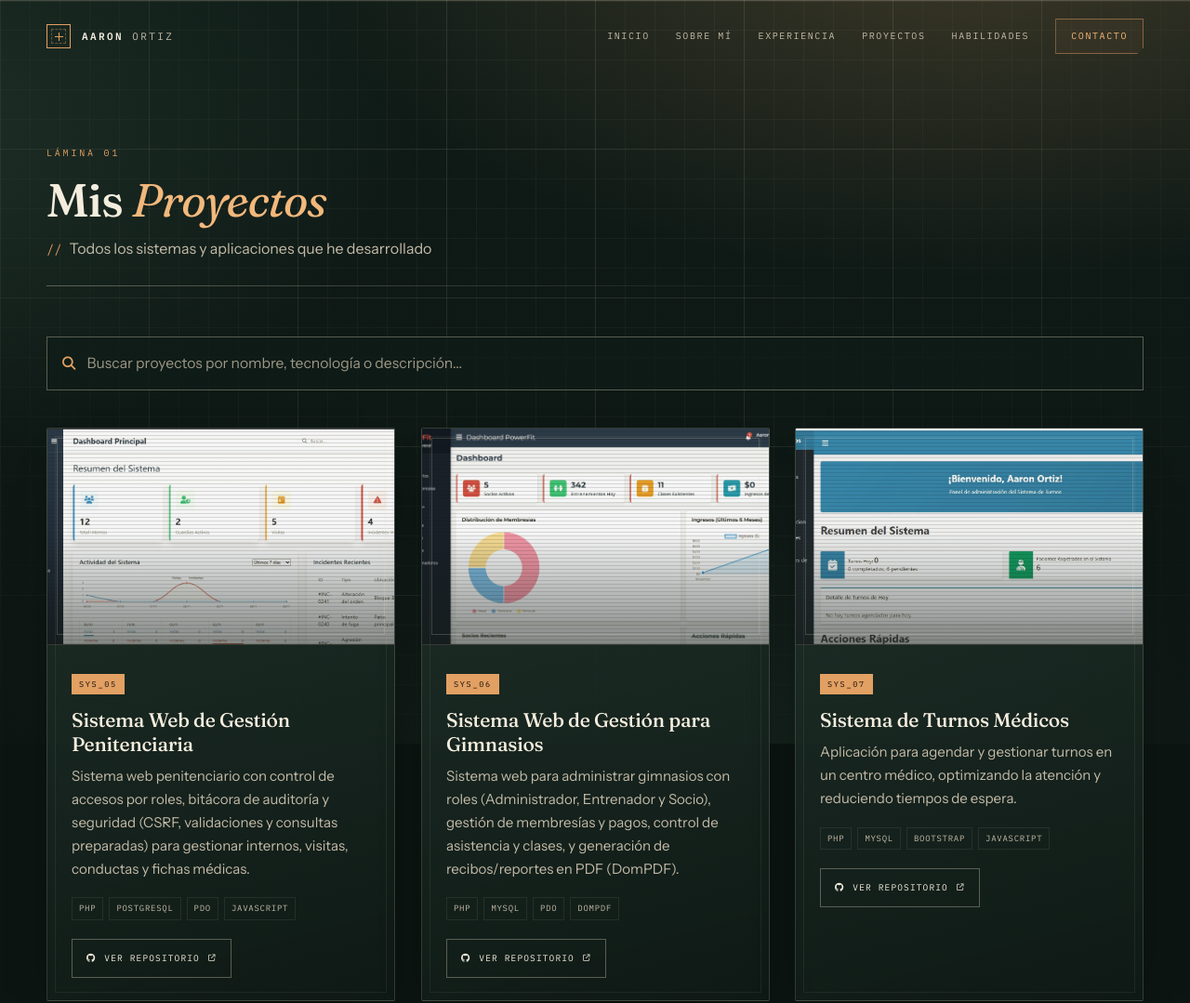
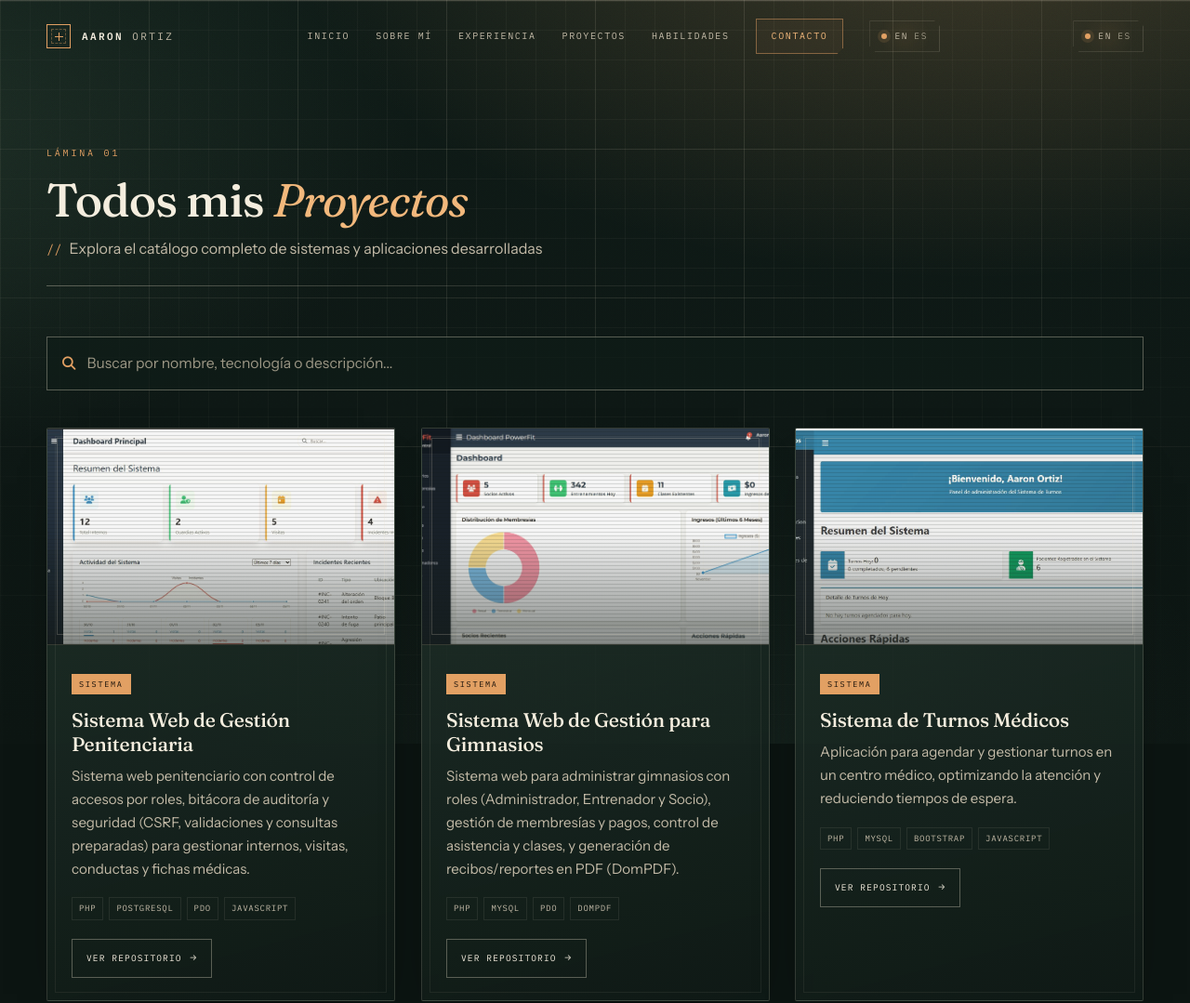
Before and after one commit to Aaron776/Portafolio, a plain HTML site: page mas_proyectos.html in a window 1280 px wide. Shown: the top 1079 px of the page at 93% size. Drawn offline with nearby package versions, Linux system fonts and the light colour scheme.

Commit message:
Añade botón foco ES/EN con traducciones

```diff
--- a/estilos.css
+++ b/estilos.css
@@ -316,6 +316,87 @@ h4 {
     border-color: var(--copper);
 }
 
+.lang-toggle {
+    display: inline-flex;
+    align-items: center;
+    gap: 8px;
+    font-family: var(--font-mono);
+    font-size: 9.5px;
+    letter-spacing: 0.18em;
+    text-transform: uppercase;
+    color: var(--ink-soft);
+    border: 1px solid var(--line);
+    padding: 8px 12px;
+    background: radial-gradient(circle at 50% 50%, rgba(226, 160, 99, 0.06), transparent 70%);
+    position: relative;
+    clip-path: polygon(0 0, calc(100% - 6px) 0, 100% 6px, 100% 100%, 6px 100%, 0 calc(100% - 6px));
+    transition: color 0.3s var(--ease), border-color 0.3s var(--ease), background 0.3s var(--ease), box-shadow 0.3s var(--ease), transform 0.3s var(--ease);
+}
+
+.lang-toggle::before {
+    content: "";
+    position: absolute;
+    inset: 0;
+    pointer-events: none;
+    background: radial-gradient(120px circle at var(--mx, 50%) var(--my, 50%), rgba(242, 184, 124, 0.12), transparent 70%);
+    opacity: 0;
+    transition: opacity 0.3s var(--ease);
+}
+
+.lang-toggle-dot {
+    width: 6px;
+    height: 6px;
+    border-radius: 50%;
+    background: var(--copper);
+    box-shadow: 0 0 0 4px rgba(226, 160, 99, 0.12);
+    transition: box-shadow 0.3s var(--ease), background 0.3s var(--ease);
+}
+
+.lang-toggle-text {
+    position: relative;
+    z-index: 1;
+}
+
+.lang-toggle:hover {
+    color: var(--copper-bright);
+    border-color: rgba(226, 160, 99, 0.6);
+    transform: translateY(-1px);
+}
+
+.lang-toggle:hover::before {
+    opacity: 1;
+}
+
+.lang-toggle:hover .lang-toggle-dot {
+    box-shadow: 0 0 0 6px rgba(226, 160, 99, 0.16);
+}
+
+.lang-toggle:focus-visible {
+    outline: none;
+    box-shadow: 0 0 0 2px rgba(242, 184, 124, 0.32);
+    border-color: var(--copper-bright);
+}
+
+.lang-toggle.is-en .lang-toggle-text::before {
+    content: "ES";
+}
+
+.lang-toggle.is-en .lang-toggle-text::after {
+    content: "EN";
+    margin-left: 6px;
+    color: var(--ink-faint);
+}
+
+.lang-toggle:not(.is-en) .lang-toggle-text::before {
+    content: "EN";
+}
+
+.lang-toggle:not(.is-en) .lang-toggle-text::after {
+    content: "ES";
+    margin-left: 6px;
+    color: var(--ink-faint);
+}
+
 .hamburger {
     position: relative;
     z-index: 1005;
@@ -2184,6 +2265,16 @@ body.nav-open {
         visibility: visible;
     }
 
+    .lang-toggle {
+        display: none;
+    }
+
+    .nav-menu .lang-toggle {
+        display: inline-flex;
+        align-self: flex-start;
+        margin-top: 10px;
+    }
+
     .nav-link {
         font-size: 12px;
         letter-spacing: 0.2em;
--- a/index.html
+++ b/index.html
@@ -742,6 +742,7 @@
 
     <script type="text/javascript" src="https://cdn.jsdelivr.net/npm/@emailjs/browser@4/dist/email.min.js"></script>
     <script src="js/app.js"></script>
+    <script src="js/lang.js"></script>
     <script src="js/email.js"></script>
 </body>
 
--- /dev/null
+++ b/js/lang.js
@@ -0,0 +1,420 @@
+(function () {
+  "use strict";
+
+  const dict = {
+    es: {
+      nav: { inicio: "Inicio", sobre: "Sobre Mí", exp: "Experiencia", proyectos: "Proyectos", hab: "Habilidades", contacto: "Contacto" },
+      hero: {
+        h1Pre: "Hola, soy",
+        h1Accent: "Aaron Ortiz",
+        sub: "Desarrollador de Software especializado en construir soluciones digitales modernas y eficientes",
+        btnPro: "Ver Proyectos",
+        btnCon: "Conectar",
+        btnCv: "Descargar CV",
+        chip: "SISTEMAS EN LÍNEA · 10 MÓDULOS",
+        tag: "AARON ORTIZ",
+        sys: "SISTEMAS",
+        rev: "LÁMINA 00 · REV 2025"
+      },
+      ledger: [
+        ["3+", "AÑOS DE EXPERIENCIA"],
+        ["6+", "PROYECTOS COMPLETADOS"],
+        ["10+", "SISTEMAS DESARROLLADOS"]
+      ],
+      about: {
+        plate: "Sobre Mí",
+        title: "Más que código, <span class=accent>soluciones</span>",
+        p1: "Soy un desarrollador de software con enfoque en crear aplicaciones web robustas, escalables y con excelente experiencia de usuario.",
+        p2: "Especializado en el desarrollo full-stack con <strong>PHP, Laravel, PostgreSQL, MySQL, JavaScript</strong> y tecnologías modernas. Me apasiona transformar ideas complejas en soluciones simples y funcionales.",
+        p3: "Siempre en búsqueda de nuevos desafíos para seguir aprendiendo y aportando valor a cada proyecto.",
+        s1k: "+ EXPERIENCIA",
+        s1n: "3+",
+        s1l: "AÑOS",
+        s2k: "+ PROYECTOS",
+        s2n: "6+",
+        s2l: "COMPLETADOS"
+      },
+      exp: {
+        plate: "Mi Experiencia",
+        title: "Trayectoria <span class=accent>profesional</span>",
+        sub: "Desarrollo de soluciones empresariales y sistemas a medida",
+        p1t: "Desarrollador de Software",
+        p1c: "Freelance / Proyectos Independientes",
+        p1p: "2022 - Presente",
+        p1i: [
+          "Desarrollo de sistemas de gestión empresarial (carnicería, veterinaria, taller mecánico, parqueadero)",
+          "Implementación de aplicaciones web con PHP, Laravel y bases de datos relacionales",
+          "Creación de APIs RESTful y sistemas con autenticación y roles de usuario",
+          "Optimización de consultas SQL y diseño de bases de datos"
+        ],
+        p2t: "Desarrollador Web",
+        p2c: "Proyectos Académicos y Personales",
+        p2p: "2020 - 2022",
+        p2i: [
+          "Desarrollo frontend con HTML5, CSS3, JavaScript y Bootstrap",
+          "Integración con bases de datos MySQL y PostgreSQL",
+          "Aplicación de buenas prácticas de código y diseño responsivo"
+        ],
+        btn: "Ver Todos los Proyectos"
+      },
+      proj: {
+        plate: "Mis Proyectos",
+        title: "Proyectos <span class=accent>destacados</span>",
+        sub: "Sistemas reales desarrollados para resolver necesidades empresariales",
+        sys: "SISTEMA",
+        btn: "Ver Repositorio",
+        more: "Ver Más Proyectos"
+      },
+      skills: {
+        plate: "Mis Habilidades",
+        title: "Stack <span class=accent>tecnológico</span>",
+        sub: "Herramientas y tecnologías que utilizo para desarrollar soluciones",
+        c1: "Backend",
+        c2: "Frontend",
+        c3: "Base de Datos",
+        c4: "Herramientas & Otros",
+        aiHead: "Inteligencia Artificial & Automatización",
+        aiSub: "Integración de IA para potenciar soluciones",
+        ai: [
+          ["01", "Integración de IA", "Uso de APIs de IA para automatizar procesos"],
+          ["02", "Chatbots", "Desarrollo de asistentes inteligentes"],
+          ["03", "Análisis de Datos", "Procesamiento y análisis con IA"],
+          ["04", "Automatización", "Flujos inteligentes con IA"]
+        ],
+        pTitle: "Dominio Tecnológico"
+      },
+      contact: {
+        plate: "Contáctame",
+        title: "Trabajemos <span class=accent>juntos</span>",
+        sub: "¿Tienes un proyecto en mente? ¡Hablemos!",
+        info: "Información de Contacto",
+        email: "Email",
+        phone: "Teléfono",
+        loc: "Ubicación",
+        locv: "Quito, Ecuador",
+        social: "Sígueme",
+        form: "Envíame un Mensaje",
+        lName: "Nombre completo *",
+        lEmail: "Email *",
+        lSub: "Asunto *",
+        lMsg: "Mensaje *",
+        btn: "Enviar Mensaje"
+      },
+      footer: {
+        desc: "Desarrollador de software especializado en soluciones modernas con PHP, Laravel, PostgreSQL, MySQL, JavaScript y más.",
+        nav: "Navegación",
+        social: "Redes Sociales",
+        copy: "© 2025 Aaron Ortiz. Todos los derechos reservados.",
+        tag: "LÁMINA 06 · CIERRE DE ATLAS"
+      },
+      catalog: {
+        plate: "Catálogo de Proyectos",
+        title: "Todos mis <span class=accent>Proyectos</span>",
+        sub: "Explora el catálogo completo de sistemas y aplicaciones desarrolladas",
+        search: "Buscar por nombre, tecnología o descripción...",
+        clear: "Limpiar búsqueda",
+        count: "proyecto(s) encontrado(s)",
+        noneT: "No se encontraron proyectos",
+        noneP: "Intenta con otro término de búsqueda",
+        back: "Volver al Inicio"
+      }
+    },
+    en: {
+      nav: { inicio: "Home", sobre: "About", exp: "Experience", proyectos: "Projects", hab: "Skills", contacto: "Contact" },
+      hero: {
+        h1Pre: "Hi, I'm",
+        h1Accent: "Aaron Ortiz",
+        sub: "Software Developer focused on building modern, efficient digital solutions",
+        btnPro: "View Projects",
+        btnCon: "Get in Touch",
+        btnCv: "Download CV",
+        chip: "SYSTEMS ONLINE · 10 MODULES",
+        tag: "AARON ORTIZ",
+        sys: "SYSTEMS",
+        rev: "PLATE 00 · REV 2025"
+      },
+      ledger: [
+        ["3+", "YEARS OF EXPERIENCE"],
+        ["6+", "PROJECTS COMPLETED"],
+        ["10+", "SYSTEMS DEVELOPED"]
+      ],
+      about: {
+        plate: "About Me",
+        title: "More than code, <span class=accent>solutions</span>",
+        p1: "I'm a software developer focused on building robust, scalable web applications with great user experience.",
+        p2: "Specialized in full-stack development with <strong>PHP, Laravel, PostgreSQL, MySQL, JavaScript</strong> and modern technologies. I love turning complex ideas into simple, functional solutions.",
+        p3: "Always looking for new challenges to keep learning and adding value to every project.",
+        s1k: "+ EXPERIENCE",
+        s1n: "3+",
+        s1l: "YEARS",
+        s2k: "+ PROJECTS",
+        s2n: "6+",
+        s2l: "COMPLETED"
+      },
+      exp: {
+        plate: "My Experience",
+        title: "Professional <span class=accent>journey</span>",
+        sub: "Building enterprise solutions and custom systems",
+        p1t: "Software Developer",
+        p1c: "Freelance / Independent Projects",
+        p1p: "2022 - Present",
+        p1i: [
+          "Built business management systems (butchery, veterinary, auto shop, parking lot)",
+          "Developed web apps with PHP, Laravel and relational databases",
+          "Created RESTful APIs with auth and role-based access",
+          "Optimized SQL queries and database design"
+        ],
+        p2t: "Web Developer",
+        p2c: "Academic & Personal Projects",
+        p2p: "2020 - 2022",
+        p2i: [
+          "Frontend with HTML5, CSS3, JavaScript and Bootstrap",
+          "Integrated MySQL and PostgreSQL databases",
+          "Applied clean code practices and responsive design"
+        ],
+        btn: "View All Projects"
+      },
+      proj: {
+        plate: "My Projects",
+        title: "Featured <span class=accent>projects</span>",
+        sub: "Real systems built to solve business needs",
+        sys: "SYSTEM",
+        btn: "View Repository",
+        more: "View More Projects"
+      },
+      skills: {
+        plate: "My Skills",
+        title: "Tech <span class=accent>stack</span>",
+        sub: "Tools and technologies I use to build solutions",
+        c1: "Backend",
+        c2: "Frontend",
+        c3: "Database",
+        c4: "Tools & Others",
+        aiHead: "AI & Automation",
+        aiSub: "Leveraging AI to power smarter solutions",
+        ai: [
+          ["01", "AI Integration", "Using AI APIs to automate workflows"],
+          ["02", "Chatbots", "Building intelligent assistants"],
+          ["03", "Data Analysis", "AI-powered insights and processing"],
+          ["04", "Automation", "Smart flows with AI"]
+        ],
+        pTitle: "Proficiency"
+      },
+      contact: {
+        plate: "Contact Me",
+        title: "Let's work <span class=accent>together</span>",
+        sub: "Got a project in mind? Let's talk!",
+        info: "Contact Information",
+        email: "Email",
+        phone: "Phone",
+        loc: "Location",
+        locv: "Quito, Ecuador",
+        social: "Follow me",
+        form: "Send me a Message",
+        lName: "Full name *",
+        lEmail: "Email *",
+        lSub: "Subject *",
+        lMsg: "Message *",
+        btn: "Send Message"
+      },
+      footer: {
+        desc: "Software developer specialized in modern solutions with PHP, Laravel, PostgreSQL, MySQL, JavaScript and more.",
+        nav: "Navigation",
+        social: "Social",
+        copy: "© 2025 Aaron Ortiz. All rights reserved.",
+        tag: "PLATE 06 · CLOSING ATLAS"
+      },
+      catalog: {
+        plate: "Project Catalog",
+        title: "All my <span class=accent>Projects</span>",
+        sub: "Browse the full catalog of systems and apps I've built",
+        search: "Search by name, tech or description...",
+        clear: "Clear search",
+        count: "project(s) found",
+        noneT: "No projects found",
+        noneP: "Try another search term",
+        back: "Back to Home"
+      }
+    }
+  };
+
+  function applyLang(lang) {
+    const t = dict[lang] || dict.es;
+    document.documentElement.lang = lang;
+    localStorage.setItem("lang", lang);
+
+    document.querySelectorAll(".lang-toggle").forEach((btn) => {
+      btn.classList.toggle("is-en", lang === "en");
+      btn.setAttribute("aria-pressed", lang === "en" ? "true" : "false");
+    });
+
+    const set = (sel, val, html) => {
+      const el = document.querySelector(sel);
+      if (el) html ? (el.innerHTML = val) : (el.textContent = val);
+    };
+    const setAll = (sel, val, html) => {
+      document.querySelectorAll(sel).forEach((el) => (html ? (el.innerHTML = val) : (el.textContent = val)));
+    };
+
+    setAll(".nav-menu .nav-link[href='#inicio'], .nav-menu .nav-link[href='index.html#inicio']", t.nav.inicio);
+    setAll(".nav-menu .nav-link[href='#sobre-mi'], .nav-menu .nav-link[href='index.html#sobre-mi']", t.nav.sobre);
+    setAll(".nav-menu .nav-link[href='#experiencia'], .nav-menu .nav-link[href='index.html#experiencia']", t.nav.exp);
+    setAll(".nav-menu .nav-link[href='#proyectos'], .nav-menu .nav-link[href='index.html#proyectos']", t.nav.proyectos);
+    setAll(".nav-menu .nav-link[href='#habilidades'], .nav-menu .nav-link[href='index.html#habilidades']", t.nav.hab);
+    setAll(".nav-contact-btn", t.nav.contacto);
+
+    set(".hero-title", `${t.hero.h1Pre} <span class="accent">${t.hero.h1Accent}</span>`, true);
+    set(".hero-subtitle", t.hero.sub);
+    set(".hero-buttons .btn-primary", `<i class="fa-solid fa-diagram-project" aria-hidden="true"></i> ${t.hero.btnPro}`, true);
+    set(".hero-buttons .btn-secondary", `<i class="fa-solid fa-paper-plane" aria-hidden="true"></i> ${t.hero.btnCon}`, true);
+    set(".hero-buttons .btn-cv", `<i class="fa-solid fa-file-arrow-down" aria-hidden="true"></i> ${t.hero.btnCv}`, true);
+    set(".plane-chip .mono", t.hero.chip);
+    set(".plane-photo .plane-tag", t.hero.tag);
+    set(".plane-plate .plane-sys", t.hero.sys);
+    set(".scene::after", t.hero.rev);
+
+    const ledger = document.querySelectorAll(".ledger-item");
+    if (ledger[0]) { set(".ledger-item:nth-child(1) .ledger-num", t.ledger[0][0]); set(".ledger-item:nth-child(1) .ledger-text", t.ledger[0][1]); }
+    if (ledger[1]) { set(".ledger-item:nth-child(2) .ledger-num", t.ledger[1][0]); set(".ledger-item:nth-child(2) .ledger-text", t.ledger[1][1]); }
+    if (ledger[2]) { set(".ledger-item:nth-child(3) .ledger-num", t.ledger[2][0]); set(".ledger-item:nth-child(3) .ledger-text", t.ledger[2][1]); }
+
+    set("#sobre-mi .section-header::before", t.about.plate);
+    set("#sobre-mi .section-title", t.about.title, true);
+    const ap = document.querySelectorAll("#sobre-mi .about-text p");
+    if (ap[0]) ap[0].textContent = t.about.p1;
+    if (ap[1]) ap[1].innerHTML = t.about.p2;
+    if (ap[2]) ap[2].textContent = t.about.p3;
+    set("#sobre-mi .stat:nth-child(1) .stat-kicker", t.about.s1k);
+    set("#sobre-mi .stat:nth-child(1) .stat-number", t.about.s1n);
+    set("#sobre-mi .stat:nth-child(1) .stat-label", t.about.s1l);
+    set("#sobre-mi .stat:nth-child(2) .stat-kicker", t.about.s2k);
+    set("#sobre-mi .stat:nth-child(2) .stat-number", t.about.s2n);
+    set("#sobre-mi .stat:nth-child(2) .stat-label", t.about.s2l);
+
+    set("#experiencia .section-header::before", t.exp.plate);
+    set("#experiencia .section-title", t.exp.title, true);
+    set("#experiencia .section-subtitle", t.exp.sub);
+    set("#experiencia .experience-grid .experience-card:nth-child(1) .experience-title", t.exp.p1t);
+    set("#experiencia .experience-grid .experience-card:nth-child(1) .company", t.exp.p1c);
+    set("#experiencia .experience-grid .experience-card:nth-child(1) .period", t.exp.p1p);
+    const e1 = document.querySelectorAll("#experiencia .experience-grid .experience-card:nth-child(1) .experience-list li");
+    t.exp.p1i.forEach((v, i) => { if (e1[i]) e1[i].textContent = v; });
+    set("#experiencia .experience-grid .experience-card:nth-child(2) .experience-title", t.exp.p2t);
+    set("#experiencia .experience-grid .experience-card:nth-child(2) .company", t.exp.p2c);
+    set("#experiencia .experience-grid .experience-card:nth-child(2) .period", t.exp.p2p);
+    const e2 = document.querySelectorAll("#experiencia .experience-grid .experience-card:nth-child(2) .experience-list li");
+    t.exp.p2i.forEach((v, i) => { if (e2[i]) e2[i].textContent = v; });
+    set(".experience-button-container .btn", `<i class="fa-solid fa-briefcase" aria-hidden="true"></i> ${t.exp.btn}`, true);
+
+    set("#proyectos .section-header::before", t.proj.plate);
+    set("#proyectos .section-title", t.proj.title, true);
+    set("#proyectos .section-subtitle", t.proj.sub);
+    setAll(".project-card .project-sys", t.proj.sys);
+    setAll(".repo-btn", `<span>${t.proj.btn}</span><i class="fa-solid fa-arrow-right repo-arrow" aria-hidden="true"></i>`, true);
+    set(".section-top .experience-button-container .btn, #proyectos ~ .experience-button-container .btn", `<i class="fa-solid fa-layer-group" aria-hidden="true"></i> ${t.proj.more}`, true);
+
+    set("#habilidades .section-header::before", t.skills.plate);
+    set("#habilidades .section-title", t.skills.title, true);
+    set("#habilidades .section-subtitle", t.skills.sub);
+    set("#habilidades .skill-category:nth-of-type(1) .skill-title", t.skills.c1);
+    set("#habilidades .skill-category:nth-of-type(2) .skill-title", t.skills.c2);
+    set("#habilidades .skill-category:nth-of-type(3) .skill-title", t.skills.c3);
+    set("#habilidades .skill-category:nth-of-type(4) .skill-title", t.skills.c4);
+    set(".skills-ai .skills-ai-heading .skill-title", t.skills.aiHead);
+    set(".skills-ai .skills-ai-meta", `<span class="skills-ai-badge">AI</span><span class="skills-ai-dot"></span><span>${t.skills.aiSub}</span>`, true);
+    const ai = document.querySelectorAll(".skills-ai-item");
+    t.skills.ai.forEach((v, i) => {
+      if (ai[i]) { set(".skills-ai-item:nth-child(" + (i+1) + ") .skills-ai-idx", v[0]); set(".skills-ai-item:nth-child(" + (i+1) + ") h4", v[1]); set(".skills-ai-item:nth-child(" + (i+1) + ") p", v[2]); }
+    });
+    set(".progress-title", t.skills.pTitle);
+
+    set("#contacto .section-header::before", t.contact.plate);
+    set("#contacto .section-title", t.contact.title, true);
+    set("#contacto .section-subtitle", t.contact.sub);
+    set("#contacto .contact-info .panel-heading", t.contact.info);
+    set("#contacto .contact-item:nth-of-type(1) .contact-label", t.contact.email);
+    set("#contacto .contact-item:nth-of-type(2) .contact-label", t.contact.phone);
+    set("#contacto .contact-item:nth-of-type(3) .contact-label", t.contact.loc);
+    set("#contacto .contact-item:nth-of-type(3) .contact-value", t.contact.locv);
+    set("#contacto .social-title", t.contact.social);
+    set("#contacto .contact-form .panel-heading", t.contact.form);
+    set("#contacto label[for='name']", t.contact.lName);
+    set("#contacto label[for='email']", t.contact.lEmail);
+    set("#contacto label[for='subject']", t.contact.lSub);
+    set("#contacto label[for='message']", t.contact.lMsg);
+    set("#contacto #contactForm button", `<i class="fa-solid fa-paper-plane" aria-hidden="true"></i> ${t.contact.btn}`, true);
+
+    set(".footer-title", "Aaron Ortiz");
+    set(".footer-text", t.footer.desc);
+    set(".footer-section:nth-of-type(2) .footer-subtitle", t.footer.nav);
+    set(".footer-section:nth-of-type(3) .footer-subtitle", t.footer.social);
+    set(".footer-bottom span:first-child", t.footer.copy);
+    set(".footer-bottom::after", t.footer.tag);
+
+    set("#proyectos .section-header::before", t.catalog.plate);
+    set("#proyectos .section-title", t.catalog.title, true);
+    set("#proyectos .section-subtitle", t.catalog.sub);
+    const si = document.getElementById("searchInput");
+    if (si) si.setAttribute("placeholder", t.catalog.search);
+    set("#clearSearch", `<i class="fa-solid fa-xmark"></i> ${t.catalog.clear}`, true);
+    set("#resultsCount", t.catalog.count);
+    set("#noResults h3", t.catalog.noneT);
+    set("#noResults p", t.catalog.noneP);
+    set(".footer .nav-logo-name, header .nav-logo-name", "<strong>AARON</strong> ORTIZ", true);
+  }
+
+  function initLang() {
+    const existing = document.querySelectorAll(".lang-toggle");
+    if (existing.length) return;
+    const shell = document.querySelector(".nav-shell");
+    const menu = document.getElementById("nav-menu");
+    if (!shell) return;
+
+    const btn = document.createElement("button");
+    btn.className = "lang-toggle";
+    btn.type = "button";
+    btn.setAttribute("aria-label", "Cambiar idioma / Switch language");
+    btn.innerHTML = '<span class="lang-toggle-dot"></span><span class="lang-toggle-text"></span>';
+
+    btn.addEventListener("click", () => {
+      const cur = localStorage.getItem("lang") || "es";
+      applyLang(cur === "es" ? "en" : "es");
+    });
+
+    btn.addEventListener("mousemove", (e) => {
+      const r = btn.getBoundingClientRect();
+      btn.style.setProperty("--mx", ((e.clientX - r.left) / r.width * 100).toFixed(1) + "%");
+      btn.style.setProperty("--my", ((e.clientY - r.top) / r.height * 100).toFixed(1) + "%");
+    });
+    btn.addEventListener("mouseleave", () => { btn.style.removeProperty("--mx"); btn.style.removeProperty("--my"); });
+
+    shell.insertBefore(btn, document.getElementById("hamburger"));
+    if (menu) {
+      const mbtn = btn.cloneNode(true);
+      mbtn.addEventListener("click", () => {
+        const cur = localStorage.getItem("lang") || "es";
+        applyLang(cur === "es" ? "en" : "es");
+        menu.classList.remove("active");
+        document.body.classList.remove("nav-open");
+        const ham = document.getElementById("hamburger");
+        if (ham) { ham.classList.remove("active"); ham.setAttribute("aria-expanded", "false"); }
+      });
+      mbtn.addEventListener("mousemove", (e) => {
+        const r = mbtn.getBoundingClientRect();
+        mbtn.style.setProperty("--mx", ((e.clientX - r.left) / r.width * 100).toFixed(1) + "%");
+        mbtn.style.setProperty("--my", ((e.clientY - r.top) / r.height * 100).toFixed(1) + "%");
+      });
+      mbtn.addEventListener("mouseleave", () => { mbtn.style.removeProperty("--mx"); mbtn.style.removeProperty("--my"); });
+      menu.appendChild(mbtn);
+    }
+
+    const saved = localStorage.getItem("lang") || "es";
+    applyLang(saved);
+  }
+
+  if (document.readyState === "loading") {
+    document.addEventListener("DOMContentLoaded", initLang);
+  } else {
+    initLang();
+  }
+})();
--- a/mas_proyectos.html
+++ b/mas_proyectos.html
@@ -301,7 +301,7 @@
         </div>
     </footer>
 
-    <script src="js/app.js"></script>
+    <script src="js/app.js"></script>\r\n    <script src="js/lang.js"></script>
     <script>
         // Funcionalidad del buscador
         const searchInput = document.getElementById('searchInput');
```
Also changed, not shown: 3 other files.
